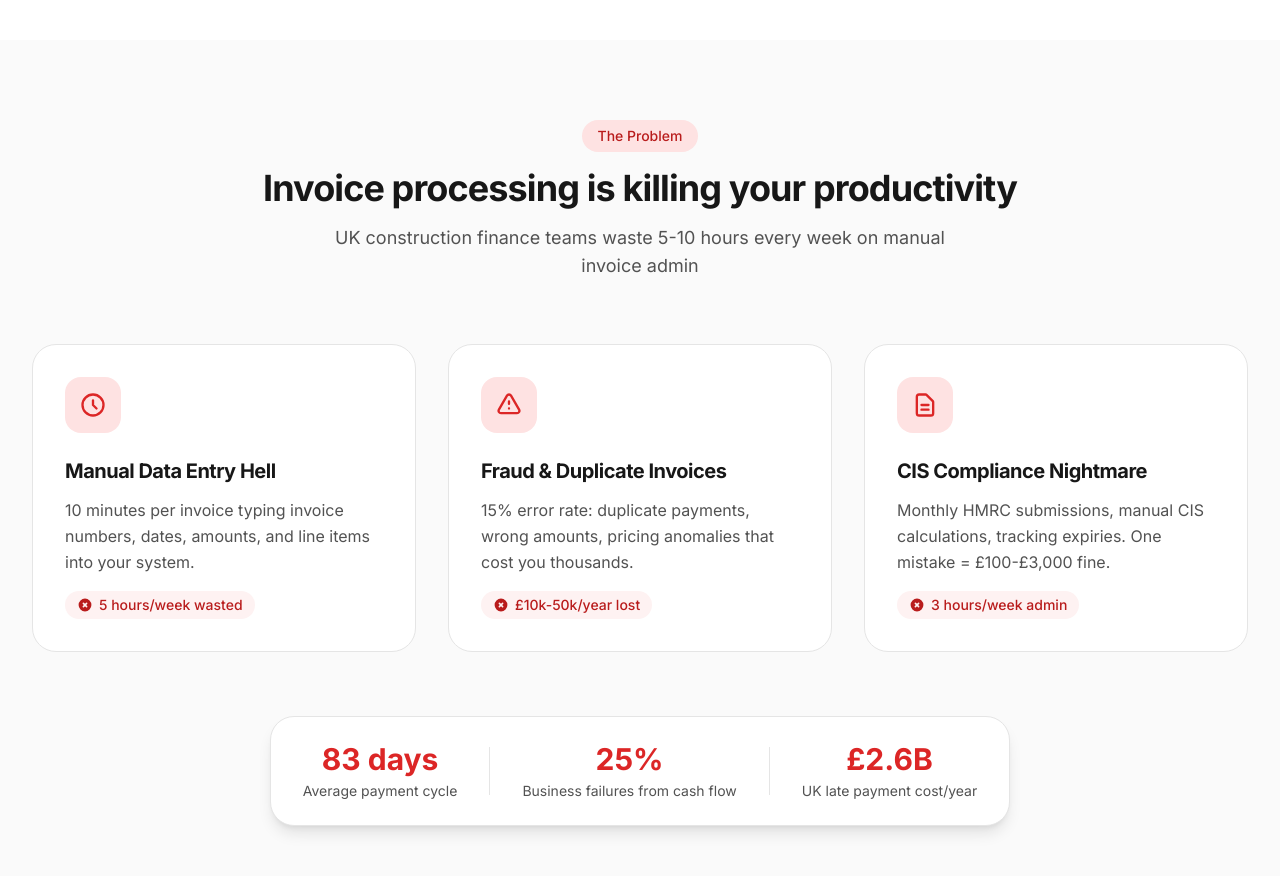
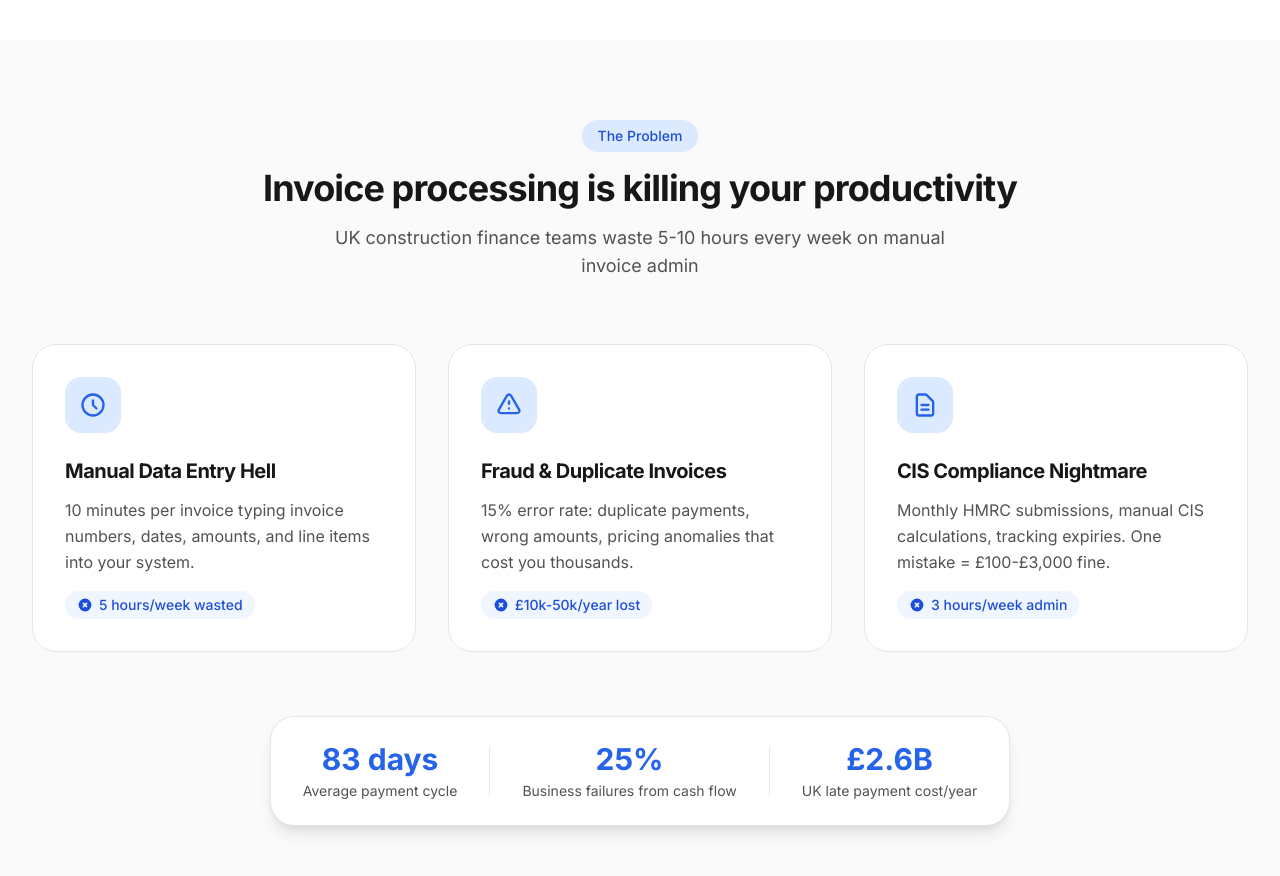
Before and after one commit to ptengelmann/SiteSense, a Next.js app: page / in a window 1280 px wide. Shown: the part 820-1696 px from the top of the page. Built offline with nearby package versions, Linux system fonts and the light colour scheme.

Commit message:
Change Problem section from red to blue color scheme

```diff
--- a/src/components/landing/Problem.tsx
+++ b/src/components/landing/Problem.tsx
@@ -4,7 +4,7 @@ export default function Problem() {
       <div className="max-w-7xl mx-auto px-6 lg:px-8">
         {/* Section Header */}
         <div className="text-center mb-16">
-          <span className="inline-block px-4 py-1.5 rounded-full bg-red-100 text-red-700 text-sm font-medium mb-4">
+          <span className="inline-block px-4 py-1.5 rounded-full bg-primary-100 text-primary-700 text-sm font-medium mb-4">
             The Problem
           </span>
           <h2 className="text-3xl lg:text-4xl font-bold text-neutral-900 mb-4">
@@ -19,8 +19,8 @@ export default function Problem() {
         <div className="grid md:grid-cols-3 gap-8">
           {/* Pain Point 1 */}
           <div className="bg-white rounded-2xl p-8 border border-neutral-200">
-            <div className="w-14 h-14 rounded-xl bg-red-100 flex items-center justify-center mb-6">
-              <svg className="w-7 h-7 text-red-600" fill="none" stroke="currentColor" viewBox="0 0 24 24">
+            <div className="w-14 h-14 rounded-xl bg-primary-100 flex items-center justify-center mb-6">
+              <svg className="w-7 h-7 text-primary-600" fill="none" stroke="currentColor" viewBox="0 0 24 24">
                 <path strokeLinecap="round" strokeLinejoin="round" strokeWidth={2} d="M12 8v4l3 3m6-3a9 9 0 11-18 0 9 9 0 0118 0z" />
               </svg>
             </div>
@@ -28,7 +28,7 @@ export default function Problem() {
             <p className="text-neutral-600 mb-4 leading-relaxed">
               10 minutes per invoice typing invoice numbers, dates, amounts, and line items into your system.
             </p>
-            <div className="inline-flex items-center px-3 py-1 rounded-full bg-red-50 text-red-700 text-sm font-medium">
+            <div className="inline-flex items-center px-3 py-1 rounded-full bg-primary-50 text-primary-700 text-sm font-medium">
               <svg className="w-4 h-4 mr-1.5" fill="currentColor" viewBox="0 0 20 20">
                 <path fillRule="evenodd" d="M10 18a8 8 0 100-16 8 8 0 000 16zM8.707 7.293a1 1 0 00-1.414 1.414L8.586 10l-1.293 1.293a1 1 0 101.414 1.414L10 11.414l1.293 1.293a1 1 0 001.414-1.414L11.414 10l1.293-1.293a1 1 0 00-1.414-1.414L10 8.586 8.707 7.293z" clipRule="evenodd" />
               </svg>
@@ -38,8 +38,8 @@ export default function Problem() {
 
           {/* Pain Point 2 */}
           <div className="bg-white rounded-2xl p-8 border border-neutral-200">
-            <div className="w-14 h-14 rounded-xl bg-red-100 flex items-center justify-center mb-6">
-              <svg className="w-7 h-7 text-red-600" fill="none" stroke="currentColor" viewBox="0 0 24 24">
+            <div className="w-14 h-14 rounded-xl bg-primary-100 flex items-center justify-center mb-6">
+              <svg className="w-7 h-7 text-primary-600" fill="none" stroke="currentColor" viewBox="0 0 24 24">
                 <path strokeLinecap="round" strokeLinejoin="round" strokeWidth={2} d="M12 9v2m0 4h.01m-6.938 4h13.856c1.54 0 2.502-1.667 1.732-3L13.732 4c-.77-1.333-2.694-1.333-3.464 0L3.34 16c-.77 1.333.192 3 1.732 3z" />
               </svg>
             </div>
@@ -47,7 +47,7 @@ export default function Problem() {
             <p className="text-neutral-600 mb-4 leading-relaxed">
               15% error rate: duplicate payments, wrong amounts, pricing anomalies that cost you thousands.
             </p>
-            <div className="inline-flex items-center px-3 py-1 rounded-full bg-red-50 text-red-700 text-sm font-medium">
+            <div className="inline-flex items-center px-3 py-1 rounded-full bg-primary-50 text-primary-700 text-sm font-medium">
               <svg className="w-4 h-4 mr-1.5" fill="currentColor" viewBox="0 0 20 20">
                 <path fillRule="evenodd" d="M10 18a8 8 0 100-16 8 8 0 000 16zM8.707 7.293a1 1 0 00-1.414 1.414L8.586 10l-1.293 1.293a1 1 0 101.414 1.414L10 11.414l1.293 1.293a1 1 0 001.414-1.414L11.414 10l1.293-1.293a1 1 0 00-1.414-1.414L10 8.586 8.707 7.293z" clipRule="evenodd" />
               </svg>
@@ -57,8 +57,8 @@ export default function Problem() {
 
           {/* Pain Point 3 */}
           <div className="bg-white rounded-2xl p-8 border border-neutral-200">
-            <div className="w-14 h-14 rounded-xl bg-red-100 flex items-center justify-center mb-6">
-              <svg className="w-7 h-7 text-red-600" fill="none" stroke="currentColor" viewBox="0 0 24 24">
+            <div className="w-14 h-14 rounded-xl bg-primary-100 flex items-center justify-center mb-6">
+              <svg className="w-7 h-7 text-primary-600" fill="none" stroke="currentColor" viewBox="0 0 24 24">
                 <path strokeLinecap="round" strokeLinejoin="round" strokeWidth={2} d="M9 12h6m-6 4h6m2 5H7a2 2 0 01-2-2V5a2 2 0 012-2h5.586a1 1 0 01.707.293l5.414 5.414a1 1 0 01.293.707V19a2 2 0 01-2 2z" />
               </svg>
             </div>
@@ -66,7 +66,7 @@ export default function Problem() {
             <p className="text-neutral-600 mb-4 leading-relaxed">
               Monthly HMRC submissions, manual CIS calculations, tracking expiries. One mistake = £100-£3,000 fine.
             </p>
-            <div className="inline-flex items-center px-3 py-1 rounded-full bg-red-50 text-red-700 text-sm font-medium">
+            <div className="inline-flex items-center px-3 py-1 rounded-full bg-primary-50 text-primary-700 text-sm font-medium">
               <svg className="w-4 h-4 mr-1.5" fill="currentColor" viewBox="0 0 20 20">
                 <path fillRule="evenodd" d="M10 18a8 8 0 100-16 8 8 0 000 16zM8.707 7.293a1 1 0 00-1.414 1.414L8.586 10l-1.293 1.293a1 1 0 101.414 1.414L10 11.414l1.293 1.293a1 1 0 001.414-1.414L11.414 10l1.293-1.293a1 1 0 00-1.414-1.414L10 8.586 8.707 7.293z" clipRule="evenodd" />
               </svg>
@@ -79,17 +79,17 @@ export default function Problem() {
         <div className="mt-16 text-center">
           <div className="inline-flex items-center gap-8 px-8 py-6 bg-white rounded-2xl border border-neutral-200 shadow-lg">
             <div>
-              <div className="text-3xl font-bold text-red-600">83 days</div>
+              <div className="text-3xl font-bold text-primary-600">83 days</div>
               <div className="text-sm text-neutral-600 mt-1">Average payment cycle</div>
             </div>
             <div className="w-px h-12 bg-neutral-200"></div>
             <div>
-              <div className="text-3xl font-bold text-red-600">25%</div>
+              <div className="text-3xl font-bold text-primary-600">25%</div>
               <div className="text-sm text-neutral-600 mt-1">Business failures from cash flow</div>
             </div>
             <div className="w-px h-12 bg-neutral-200"></div>
             <div>
-              <div className="text-3xl font-bold text-red-600">£2.6B</div>
+              <div className="text-3xl font-bold text-primary-600">£2.6B</div>
               <div className="text-sm text-neutral-600 mt-1">UK late payment cost/year</div>
             </div>
           </div>
```
